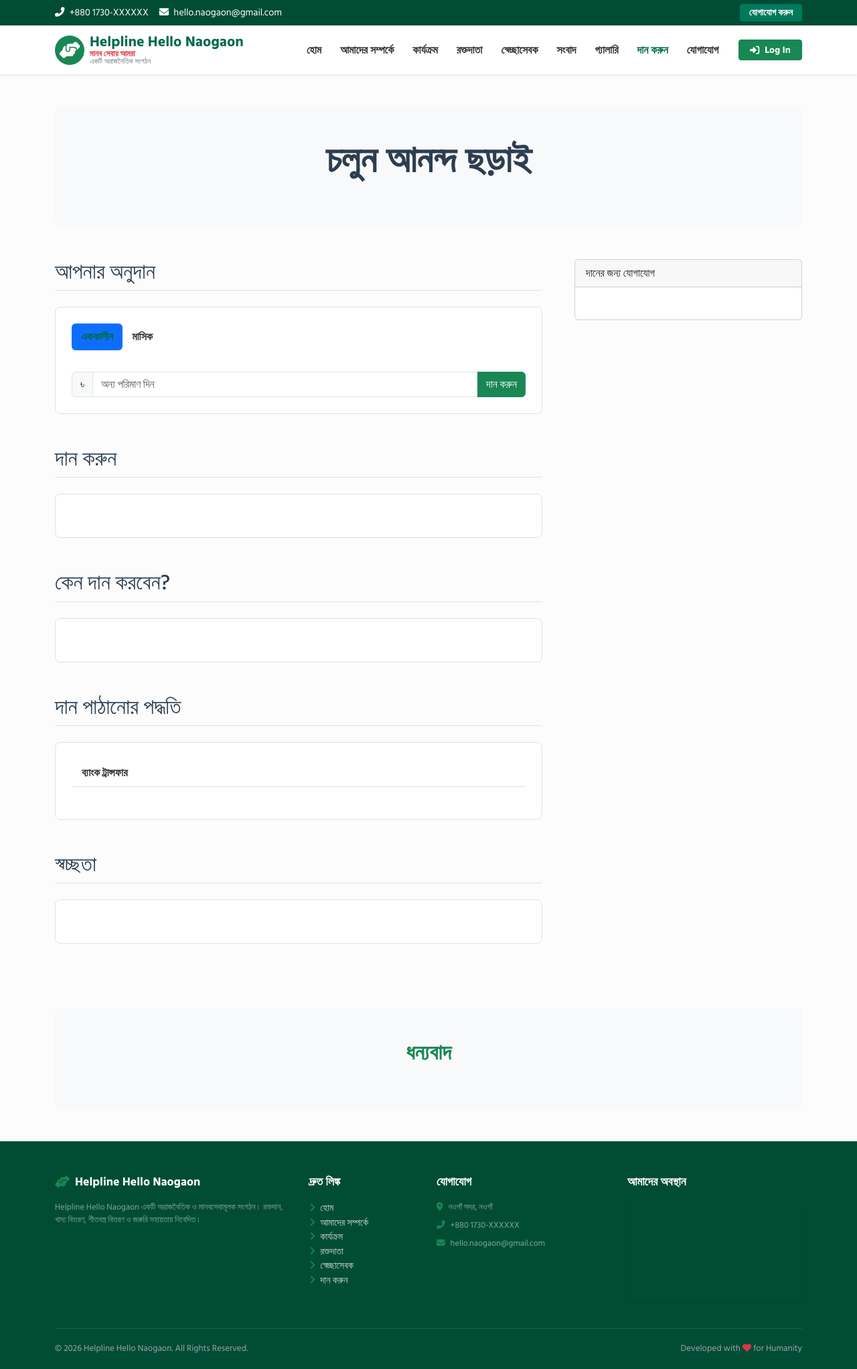
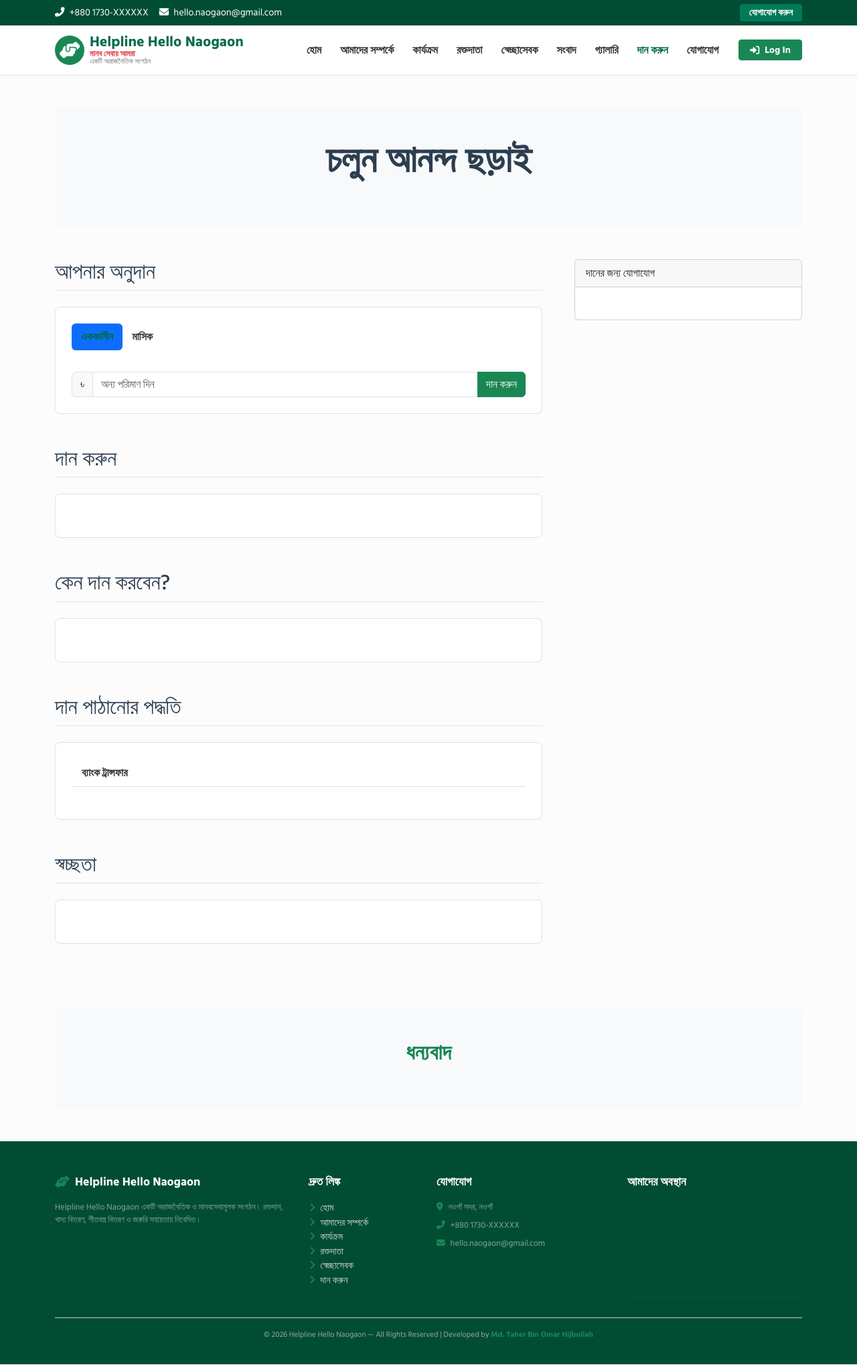
Before and after one commit to hijbullahx/hello_naogaon, a Django app: page /donations/donate/ in a window 1280 px wide. Shown: the whole page at 67% size. Run offline with Django 5.2, Linux system fonts and the light colour scheme; data comes from the database, SQL or seed files in the repository; data that the repository does not hold is empty; parts of the project's set-up code (start-up, migrations or seed data) failed here and were passed over; grey boxes are pictures that could not be loaded.

Commit message:
feat: add base template with global navigation, footer, and site settings integration

```diff
--- a/templates/base.html
+++ b/templates/base.html
@@ -194,15 +194,16 @@
             </div>
 
             <!-- Bottom Copyright Bar -->
-            <div class="footer-bottom-bar d-flex flex-column flex-md-row justify-content-between align-items-center gap-2">
-                <div>&copy; {% now "Y" %} Helpline Hello Naogaon. All Rights Reserved.</div>
-                <div>Developed with <i class="fas fa-heart text-danger"></i> for Humanity</div>
+            <div class="footer-bottom-bar text-center py-3 border-top border-secondary-subtle mt-4">
+                <div class="small">
+                    &copy; {% now "Y" %} Helpline Hello Naogaon — All Rights Reserved | Developed by
+                    <a href="https://hijbullah.me/" target="_blank" rel="noopener noreferrer" class="text-success text-decoration-none fw-bold">Md. Taher Bin Omar Hijbullah</a>
+                </div>
             </div>
         </div>
     </footer>
 
     <!-- Bootstrap JS Bundle -->
-    <script src="https://cdn.jsdelivr.net/npm/bootstrap@5.3.2/dist/css/bootstrap.min.css"></script>
     <script src="https://cdn.jsdelivr.net/npm/bootstrap@5.3.2/dist/js/bootstrap.bundle.min.js"></script>
     {% include 'includes/program_donation_modal.html' %}
     {% block extra_js %}{% endblock %}
```
